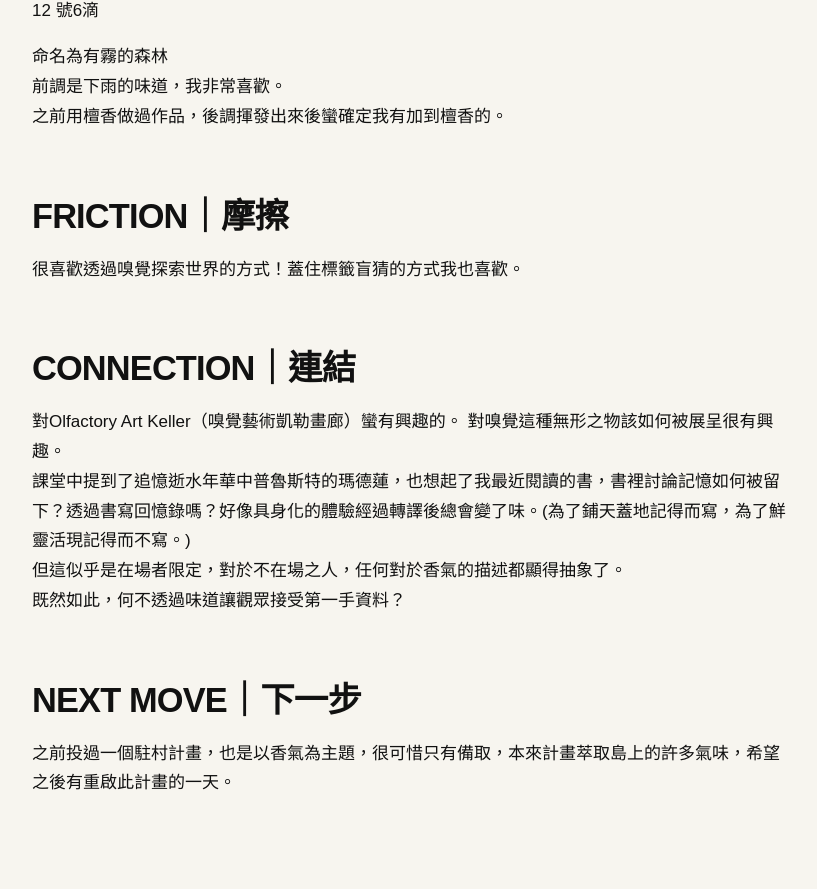
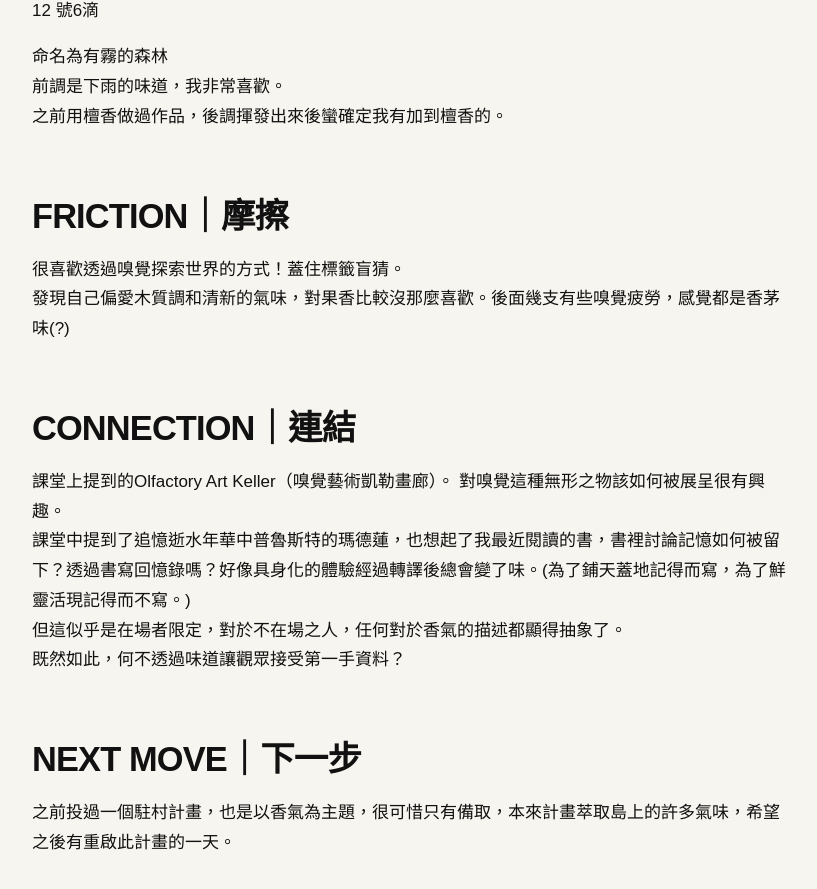
Before and after one commit to irisalco/fieldworkarchive, a Jekyll site: the page built from weeks/week-04.md, in a window 1280 px wide and 900 px high, scrolled down 2065 px. Shown: the top 889 px of the window, without its empty margins (48-865 px from the left). Built offline with Jekyll 4.4.1, drawn with Linux system fonts in a browser that asks for light colours.

Commit message:
Update week-04.md

```diff
--- a/weeks/week-04.md
+++ b/weeks/week-04.md
@@ -60,12 +60,13 @@ permalink: /weeks/week-04/
 
 ## FRICTION｜摩擦
 
-很喜歡透過嗅覺探索世界的方式！蓋住標籤盲猜的方式我也喜歡。
+很喜歡透過嗅覺探索世界的方式！蓋住標籤盲猜。
+<br>發現自己偏愛木質調和清新的氣味，對果香比較沒那麼喜歡。後面幾支有些嗅覺疲勞，感覺都是香茅味(?)
 
 
 ## CONNECTION｜連結
 
-對Olfactory Art Keller（嗅覺藝術凱勒畫廊）蠻有興趣的。
+課堂上提到的Olfactory Art Keller（嗅覺藝術凱勒畫廊）。
 對嗅覺這種無形之物該如何被展呈很有興趣。
  <br>課堂中提到了追憶逝水年華中普魯斯特的瑪德蓮，也想起了我最近閱讀的書，書裡討論記憶如何被留下？透過書寫回憶錄嗎？好像具身化的體驗經過轉譯後總會變了味。(為了鋪天蓋地記得而寫，為了鮮靈活現記得而不寫。)
   <br>但這似乎是在場者限定，對於不在場之人，任何對於香氣的描述都顯得抽象了。
```
